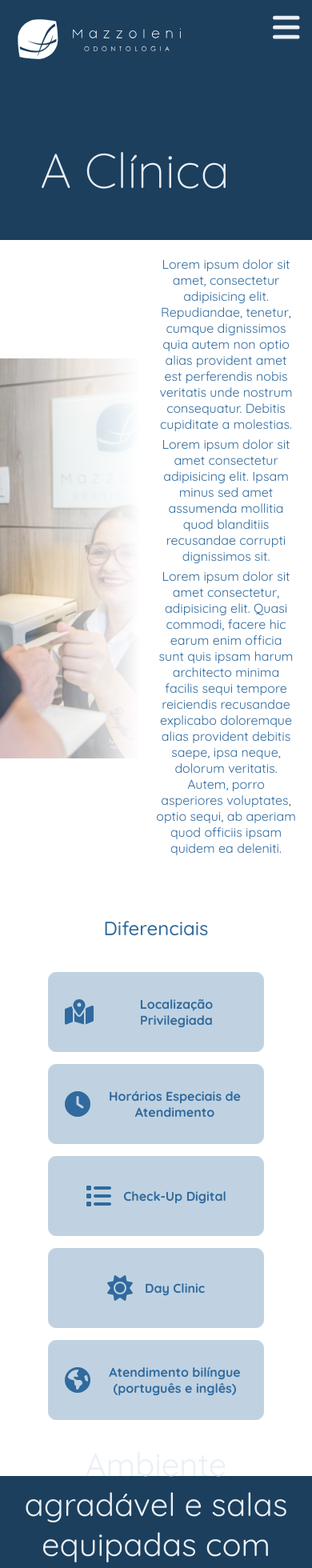
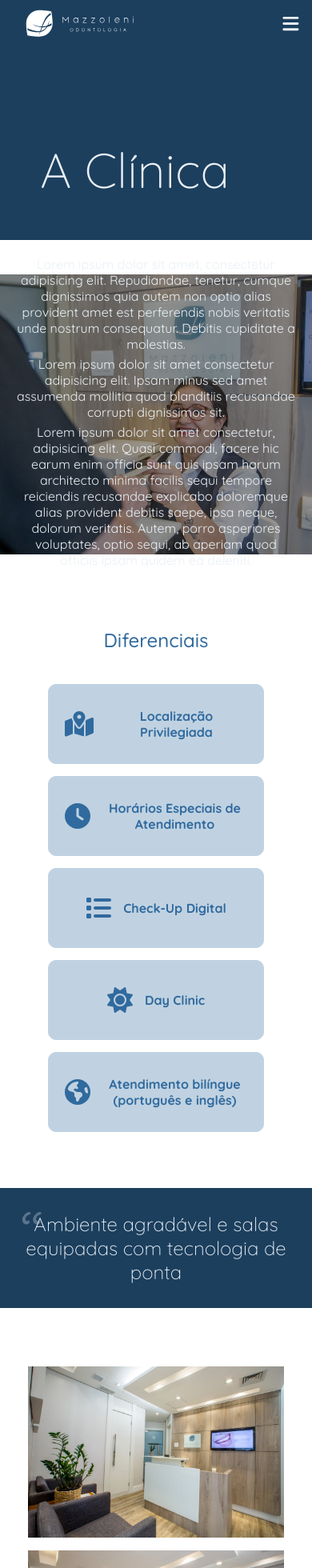
Before and after one commit to Henrique-mazzoleni/mazzoleniodontologia, a Next.js app: page /sobre in a window 390 px wide. Shown: the top 1960 px of the page at 80% size. Built offline with nearby package versions, Linux system fonts and the light colour scheme.

Commit message:
homepage 100% responsive

```diff
--- a/components/Navbar.js
+++ b/components/Navbar.js
@@ -1,12 +1,13 @@
 import Link from 'next/link';
 import Image from 'next/image';
+import { Fragment, useEffect, useState } from 'react';
 
-import styles from '../styles/Navbar.module.css';
-import { Fragment, useEffect, useState } from 'react';
 import useWindowSize from '../hooks/useWindowSize';
 
 import { FontAwesomeIcon } from '@fortawesome/react-fontawesome';
 import { faBars } from '@fortawesome/free-solid-svg-icons';
+
+import styles from '../styles/Navbar.module.css';
 
 import listaTratamentos from '../pages/api/data.json';
 
@@ -36,13 +37,13 @@ const logoSmallImg = (
 
 export default function Navbar() {
   const { width } = useWindowSize();
-  const [mobileMode, setMobileMode] = useState(width < 430);
+  const [mobileMode, setMobileMode] = useState(width < 550);
   const [showSobre, setShowSobre] = useState(false);
   const [showTratamentos, setShowTratamentos] = useState(false);
 
   useEffect(() => {
-    setMobileMode(width < 430);
-  }, [width]);
+    setMobileMode(width < 550);
+  }, [width, mobileMode]);
 
   const showSobreHandler = () => {
     setShowSobre((state) => !state);
@@ -103,9 +104,12 @@ export default function Navbar() {
   );
 
   const [navDeskClass, setNavDeskClass] = useState(
-    `${styles['navbar-top']} ${styles.navbar}`
+    `${width < 550 ? styles['navbar-scroll'] : styles['navbar-top']} ${
+      styles.navbar
+    }`
   );
-  const [logo, setLogo] = useState(logoImg);
+  console.log(width < 550);
+  const [logo, setLogo] = useState(mobileMode ? logoSmallImg : logoImg);
   const [showLinks, setShowLinks] = useState(false);
 
   const toggleMenuHandler = () => {
@@ -114,7 +118,7 @@ export default function Navbar() {
 
   const menuLogo = (
     <div className={styles['menu-icon']} onClick={toggleMenuHandler}>
-      <FontAwesomeIcon icon={faBars} size="2x" />
+      <FontAwesomeIcon icon={faBars} size="1x" />
     </div>
   );
 
@@ -143,7 +147,7 @@ export default function Navbar() {
         {!mobileMode && <ul className={styles.links}>{menu}</ul>}
       </div>
       {showLinks && mobileMode && (
-        <div className={`${styles.content} ${styles['menu-dropdown']}`}>
+        <div className={styles['menu-dropdown']}>
           <ul className={styles['links-column']}>{menu}</ul>
         </div>
       )}
--- a/hooks/useWindowSize.js
+++ b/hooks/useWindowSize.js
@@ -19,7 +19,6 @@ const useWindowSize = () => {
     return () => window.removeEventListener("resize", handleResize);
   }, []);
 
-
   return windowSize;
 };
 
--- a/styles/Citacao.module.css
+++ b/styles/Citacao.module.css
@@ -1,5 +1,6 @@
 .citacao {
-    height: 170px;
+  position: relative;
+  min-height: 170px;
   background-color: var(--dark-color);
   color: var(--light-color);
   width: 100%;
@@ -12,6 +13,42 @@
   max-width: 1200px;
   font-size: 2.5rem;
   font-weight: 400;
-    padding: 0 30px;
+  padding: 30px;
   text-align: center;
 }
+
+.citacao h3::before {
+  content: open-quote;
+  position: absolute;
+  font-size: 4em;
+  opacity: 0.3;
+  top: 0.2rem;
+  left: 1rem;
+}
+
+@media (max-width: 800px) {
+  .citacao h3 {
+    font-size: 2rem;
+  }
+
+  .citacao h3::before {
+    top: 0.1rem;
+    left: 1.5rem;
+  }
+}
+
+@media (max-width: 500px) {
+  .citacao {
+    min-height: 120px;
+  }
+
+  .citacao h3 {
+    font-size: 1.5rem;
+    font-weight: 300;
+  }
+
+  .citacao h3::before {
+    top: 0.1rem;
+    left: 1.5rem;
+  }
+}
--- a/styles/Description.module.css
+++ b/styles/Description.module.css
@@ -16,7 +16,7 @@
 .image::after {
   content: '';
   position: absolute;
-    background-image: linear-gradient(to right, transparent, #fff);
+  background-image: linear-gradient(to right, transparent, #000);
   inset: 0;
 }
 
@@ -35,3 +35,31 @@
   font-size: 1.5rem;
   font-weight: 400;
 }
+
+@media (max-width: 800px) {
+  .image {
+    flex: 2;
+  }
+}
+
+@media (max-width: 600px) {
+  .description {
+    min-height: 350px;
+  }
+
+  .image {
+    position: absolute;
+    z-index: -1;
+    height: 350px;
+    width: 100%;
+  }
+
+  .image::after {
+    background: #000;
+    opacity: 0.4;
+  }
+
+  .text p {
+    color: var(--light-color);
+  }
+}
--- a/styles/Footer.module.css
+++ b/styles/Footer.module.css
@@ -99,3 +99,27 @@
     display: none;
   }
 }
+
+@media (max-width: 550px) {
+  .wrapper {
+    height: 530px;
+    background-color: #aaa;
+  }
+
+  .footer {
+    flex-direction: column;
+    justify-content: flex-start;
+    height: 100%;
+    padding: 10px 20px 70px;
+    gap: 10px;
+  }
+
+
+  .footer > * {
+    flex: 1 1 150px;
+  }
+
+  .pages {
+    width: 100%;
+  }
+}
--- a/styles/Home/Infos.module.css
+++ b/styles/Home/Infos.module.css
@@ -38,3 +38,9 @@
         padding: 15px 25px;
     }
 }
+
+@media (max-width: 600px) {
+    .infos {
+        margin: -70px 20px 20px;
+    }
+}
--- a/styles/Navbar.module.css
+++ b/styles/Navbar.module.css
@@ -1,5 +1,5 @@
 .navbar {
-    position:fixed;
+  position: fixed;
   width: 100%;
   z-index: 10;
   transition: all 0.5s ease;
@@ -26,19 +26,6 @@
   margin: auto;
 }
 
-.menu-dropdown {
-    align-items: center;
-    height: 170px;
-    background-color: #eee;
-    margin-top: -20px;
-    padding: 10px;
-}
-
-.menu-dropdown li {
-    position: relative;
-    margin-top: 5px;
-}
-
 .logo {
   flex: 0 0 150px;
   position: relative;
@@ -58,17 +45,12 @@
 }
 
 .menu-icon {
-    margin: 15px
+  margin: 18px;
+  transform: scale(1.2);
 }
 
 .links {
   display: flex;
-    list-style: none;
-}
-
-.links-column {
-    display: flex;
-    flex-direction: column;
   list-style: none;
 }
 
@@ -101,7 +83,7 @@
 }
 
 .navbar-scroll .drop-down-list {
-    top: 70px;
+  top: 85px;
 }
 
 .drop-down-list span {
@@ -127,6 +109,41 @@
   margin-bottom: 25px;
 }
 
+.drop-down-list > div:last-child {
+  margin-bottom: 0;
+}
+
+.menu-dropdown {
+  position: absolute;
+  top: 60px;
+  left: 0;
+  right: 0;
+  background-color: var(--dark-color);
+  padding: 0 20px 10px;
+}
+
+.menu-dropdown li {
+  margin-top: 5px;
+  position: relative;
+}
+
+.menu-dropdown .links-column .drop-down-list {
+  background-color: inherit;
+  color: inherit;
+  text-shadow: none;
+  position: static;
+  padding: 10px 20px 0;
+  border-top: none;
+  animation: slide-down 0.5s ease-out;
+}
+
+.links-column {
+  display: flex;
+  flex-direction: column;
+  align-items: flex-start;
+  list-style: none;
+}
+
 @keyframes slide-down {
   0% {
     transform: translateY(20px);
@@ -139,8 +156,76 @@
   }
 }
 
-@media (max-width: 1000px) {
+@media (max-width: 850px) {
   .links li {
-        font-size: 1rem;
+    font-size: 0.9rem;
+    margin: 0 15px;
+  }
+
+  .navbar-top {
+    height: 100px;
+  }
+
+  .navbar-top .drop-down-list {
+    top: 80px;
+  }
+
+  .navbar-scroll {
+    height: 70px;
+  }
+
+  .navbar-scroll .drop-down-list {
+    top: 60px;
+  }
+
+  .content {
+    font-weight: 400;
+  }
+
+  .logo {
+    flex: 0 0 120px;
+    height: 120px;
+    margin-top: 10px;
+    margin-left: 20px;
+  }
+
+  .logo-small {
+    flex: 0 0 200px;
+    height: 70px;
   }
 }
+
+@media (max-width: 650px) {
+  .links li {
+    font-size: 0.8rem;
+    margin: 0 7px;
+  }
+
+  .navbar-top {
+    height: 80px;
+  }
+
+  .navbar-top .drop-down-list {
+    top: 70px;
+  }
+
+  .navbar-scroll {
+    height: 60px;
+  }
+
+  .navbar-scroll .drop-down-list {
+    top: 50px;
+  }
+
+  .logo {
+    flex: 0 0 100px;
+    height: 100px;
+    margin-top: 5px;
+    margin-left: 15px;
+  }
+
+  .logo-small {
+    flex: 0 0 200px;
+    height: 60px;
+  }
+}
--- a/styles/Sobre/Galeria.module.css
+++ b/styles/Sobre/Galeria.module.css
@@ -6,18 +6,17 @@
   min-height: 500px;
   max-width: 1200px;
   margin: auto;
-    padding: 70px 0;
-
+  padding: 70px 30px;
 }
 
 .imgCard {
   position: relative;
-    height: 270px;
-    width: 380px;
+  height: 240px;
+  width: 350px;
 }
 
 .imgCard:hover img {
-    transition: transform .5s;
+  transition: transform 0.5s;
   transform: scale(1.1);
 }
 
@@ -57,3 +56,54 @@
   width: 100px;
   height: 100px;
 }
+
+@media (max-width: 800px) {
+  .imgCard {
+    height: 180px;
+    width: 270px;
+  }
+
+  .img-overlay-card {
+    margin: 30px 50px;
+  }
+
+  .change-btn {
+    width: 50px;
+    transform: scale(0.7);
+  }
+
+  .close-btn {
+    width: 50px;
+    height: 50px;
+    transform: scale(0.7);
+  }
+}
+
+@media (max-width: 630px) {
+  .imgCard {
+    height: 140px;
+    width: 210px;
+  }
+
+  .img-overlay-card {
+    margin: 30px;
+  }
+
+  .change-btn {
+    width: 30px;
+    transform: scale(0.5);
+  }
+
+  .close-btn {
+    width: 30px;
+    height: 30px;
+    transform: scale(0.5);
+  }
+}
+
+@media (max-width: 500px) {
+  .imgCard {
+    height: 220px;
+    width: 320px;
+  }
+}
```
Also changed, not shown: styles/Home/HomeHeader.module.css (+13 -6 lines). Lines whose indentation alone changed are shown as unchanged.
